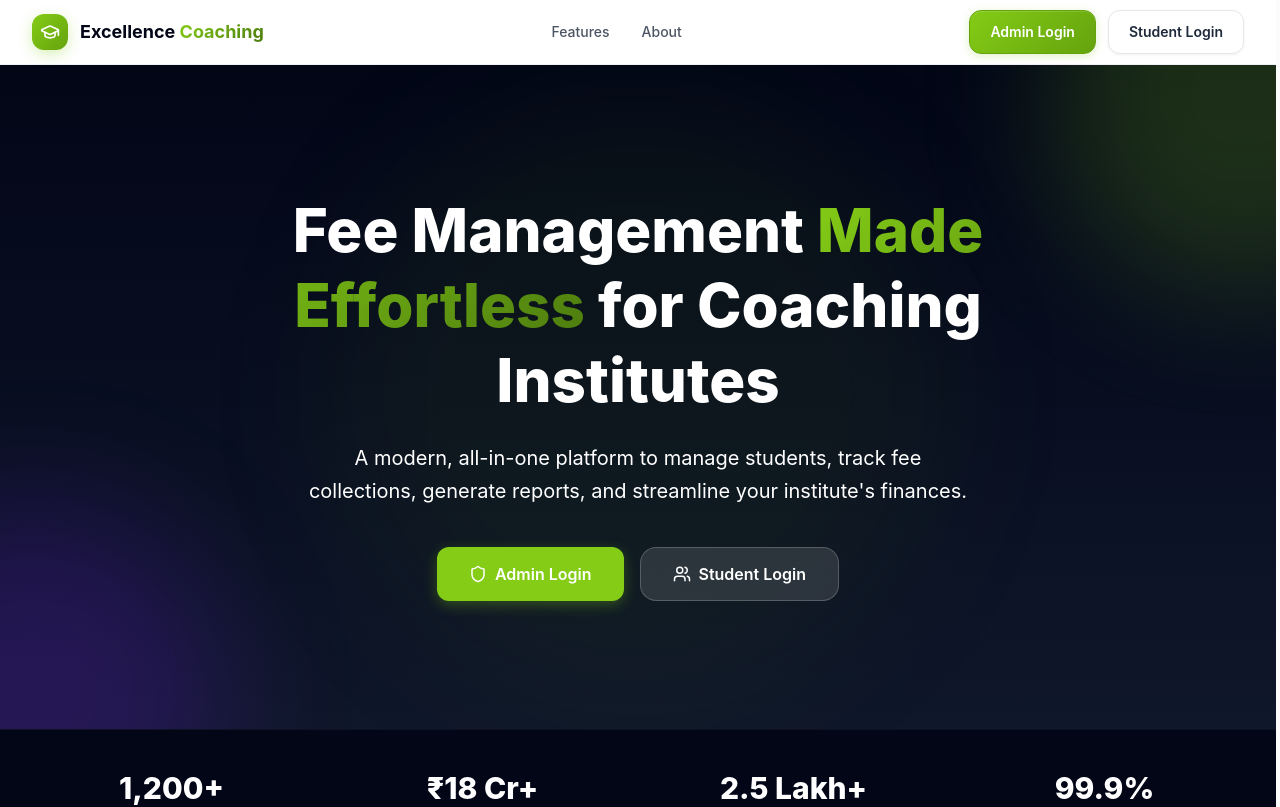
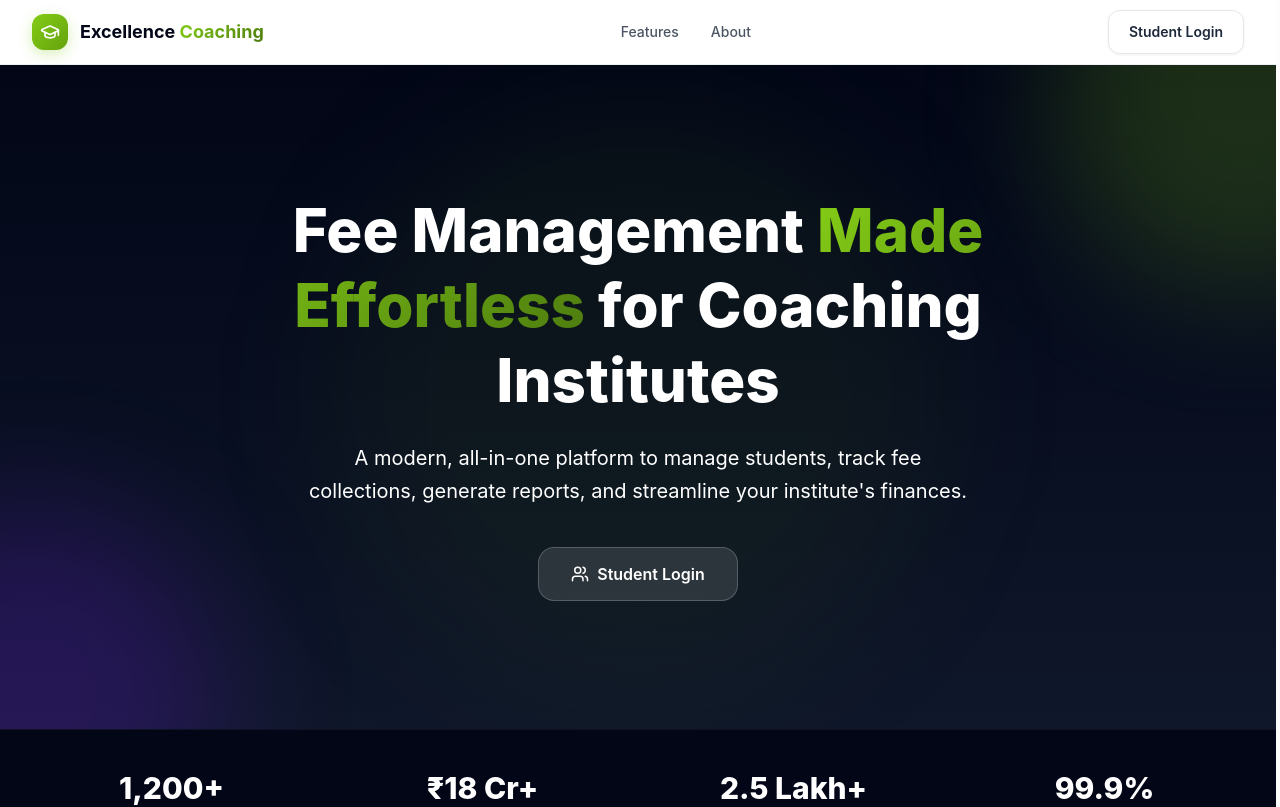
Before and after one commit to Pranav2-coder/excellence_class, a React (Vite) app: page / in a window 1280 px wide. Shown: the top 807 px of the page. Built offline with nearby package versions, Linux system fonts and the light colour scheme; no server answers; the database is empty.

Commit message:
style: remove admin button from landing page

```diff
--- a/src/pages/Landing.jsx
+++ b/src/pages/Landing.jsx
@@ -80,9 +80,7 @@ export default function Landing() {
 
           <div className="flex items-center gap-3">
             <DemoBadge />
-            <button onClick={() => navigate('/admin/login')} className="btn-primary hidden sm:flex">
-              Admin Login
-            </button>
+
             <button onClick={() => navigate('/student/login')} className="btn-secondary hidden sm:flex">
               Student Login
             </button>
@@ -115,13 +113,7 @@ export default function Landing() {
             </p>
 
             <div className="flex flex-col sm:flex-row gap-4 justify-center">
-              <button
-                onClick={() => navigate('/admin/login')}
-                className="bg-accent-500 hover:bg-accent-600 text-white font-semibold px-8 py-3.5 rounded-xl transition-all duration-200 flex items-center justify-center gap-2 text-base shadow-glow"
-              >
-                <Shield size={18} />
-                Admin Login
-              </button>
+
               <button
                 onClick={() => navigate('/student/login')}
                 className="glass text-white font-semibold px-8 py-3.5 rounded-xl hover:bg-white/15 transition-all duration-200 flex items-center justify-center gap-2 text-base"
```
